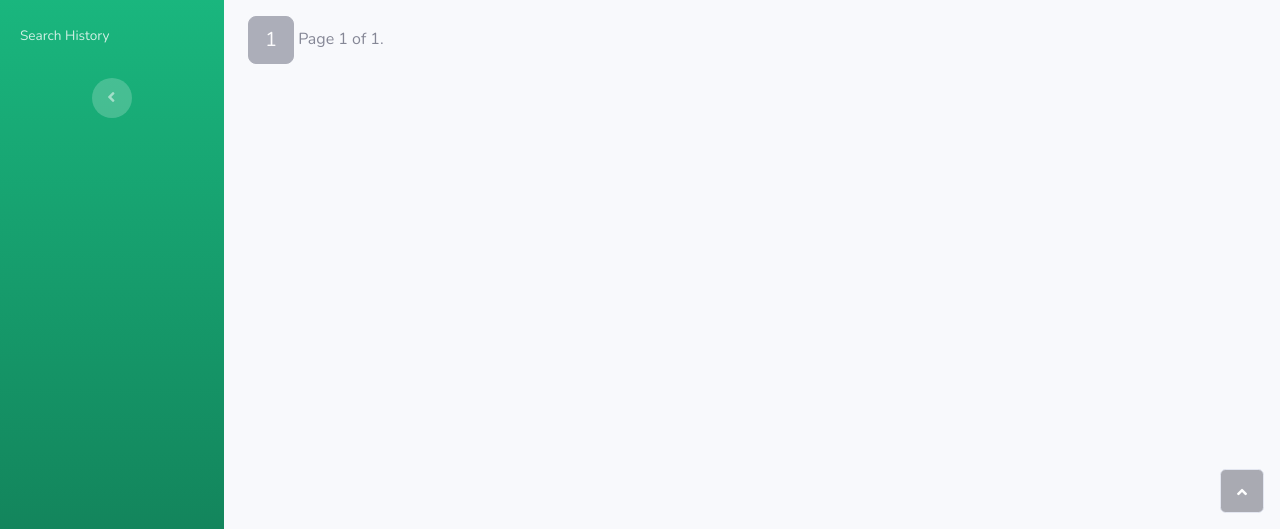
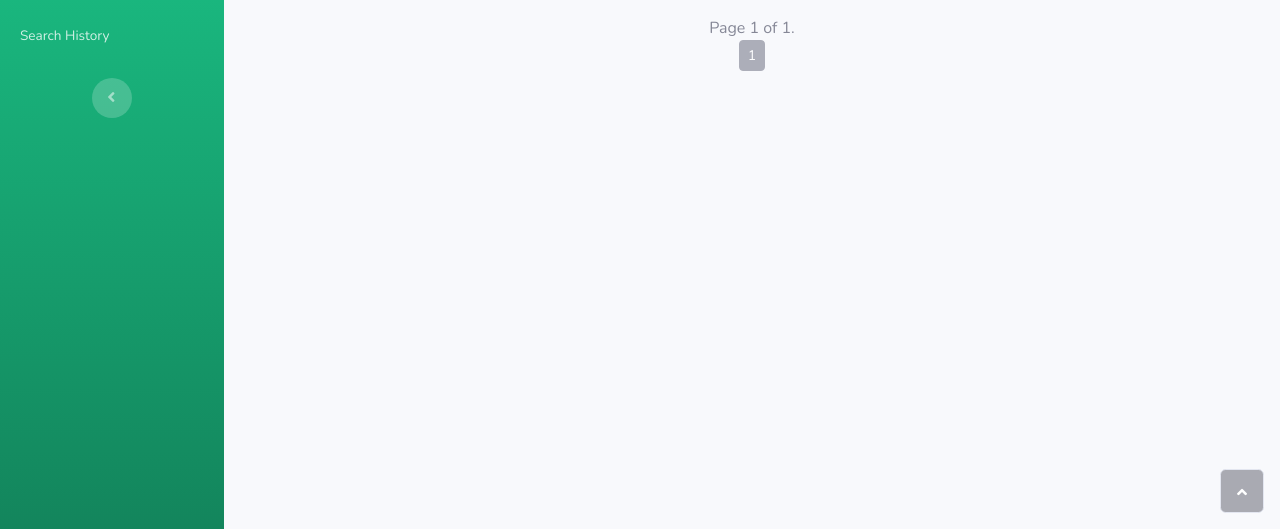
Before and after one commit to nafdev01/childprotect, a Django app: page /banned_word/list/ in a window 1280 px wide. Shown: the part 271-800 px from the top of the page. Run offline with Django 4.2, Linux system fonts and the light colour scheme; a user stored in the database is signed in; tables that the repository leaves empty hold one stand-in row (values such as "Sample post"); parts of the project's set-up code (start-up, migrations or seed data) failed here and were passed over; some libraries are stand-ins or nearby versions.

Commit message:
updated pagination

```diff
--- a/safesearch/models.py
+++ b/safesearch/models.py
@@ -58,6 +58,7 @@ class BannedWord(models.Model):
         verbose_name = "Banned Word"
         verbose_name_plural = "Banned Words"
         unique_together = ["word", "banned_by"]
+        ordering = ["word"]
 
 
 class FlaggedSearch(models.Model):
@@ -125,7 +126,7 @@ class FlaggedAlert(models.Model):
     class Meta:
         verbose_name = "Flagged Alert"
         verbose_name_plural = "Flagged Alerts"
-        ordering = ["been_reviewed","-flagged_on"]
+        ordering = ["been_reviewed", "-flagged_on"]
 
 
 class UnbanRequest(models.Model):
--- a/safesearch/views.py
+++ b/safesearch/views.py
@@ -186,6 +186,9 @@ def banned_word_list(request):
     # Try to open the page
     try:
         banned_words = paginator.page(page_number)
+        banned_words.adjusted_elided_pages = paginator.get_elided_page_range(
+            page_number
+        )
 
     # If page_number is not an integer deliver the first page
     except PageNotAnInteger:
--- a/templates/safesearch/includes/pagination.html
+++ b/templates/safesearch/includes/pagination.html
@@ -1,27 +1,37 @@
+<div class="d-flex justify-content-center mx-auto">
+    Page {{ page.number }} of {{ page.paginator.num_pages }}.
+</div>
+<section class="d-flex justify-content-center mx-auto">
     <div class="pagination">
         <span class="step-links">
             <span class="current">
                 <div class="btn-group" data-toggle="buttons">
                     {% if page.has_previous %}
-                <a class="btn btn-secondary btn-lg" href="?page={{ page.previous_page_number }}">Previous</a>
+                    <a class="btn btn-secondary btn-sm" href="?page=1">
+                        &laquo;&laquo;
+                    </a>
+                    <a class="btn btn-secondary btn-sm" href="?page={{ page.previous_page_number }}">Previous</a>
                     {% endif %}
 
-                {% for page_number in page.paginator.page_range %}
-
+                    {% for page_number in page.adjusted_elided_pages %}
                     {% if page.number is page_number %}
-                <a class="btn btn-secondary btn-lg disabled active" href="?page={{ page_number }}" role="link"
-                    aria-disabled="true">{{ page_number }}</a>
+                    <a class="btn btn-secondary btn-sm disabled active" href="?page={{ page_number }}" role="link"
+                        aria-disabled="true">
+                        {{ page_number }}
+                    </a>
                     {% else %}
-                <a class="btn btn-secondary btn-lg " href="?page={{ page_number }}">{{ page_number }}</a>
+                    <a class="btn btn-secondary btn-sm " href="?page={{ page_number }}">{{ page_number }}</a>
                     {% endif %}
-
                     {% endfor %}
 
                     {% if page.has_next %}
-                <a class="btn btn-secondary btn-lg" href="?page={{ page.next_page_number }}">Next</a>
+                    <a class="btn btn-secondary btn-sm" href="?page={{ page.next_page_number }}">Next</a>
+                    <a class="btn btn-secondary btn-sm" href="?page={{ page.paginator.num_pages }}">
+                        &raquo;&raquo;
+                    </a>
                     {% endif %}
                 </div>
-            Page {{ page.number }} of {{ page.paginator.num_pages }}.
             </span>
         </span>
     </div>
+</section>
```
Lines whose indentation alone changed are shown as unchanged.
